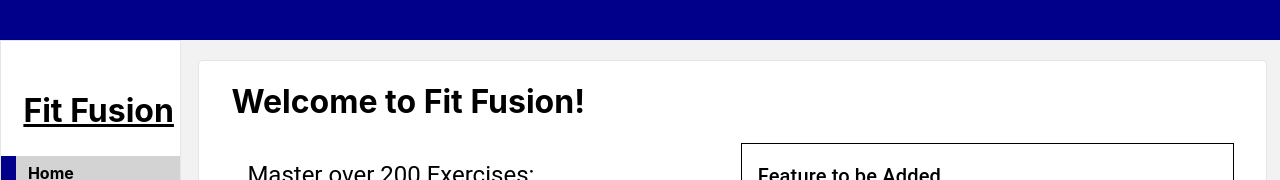
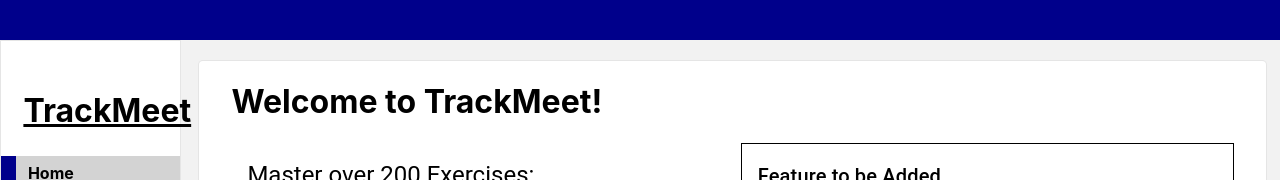
Before and after one commit to cs490-group-7/cs490-group7-frontend, a React (Create React App) app: page / in a window 1280 px wide. Shown: the top 180 px of the page. Built offline with nearby package versions, Linux system fonts and the light colour scheme; no server answers.

Commit message:
change name

```diff
--- a/src/components/SideNav.js
+++ b/src/components/SideNav.js
@@ -13,7 +13,7 @@
 
   return (
     <div className="side-nav">
-      <h2 className="title">Fit Fusion</h2>
+      <h2 className="title">TrackMeet</h2>
       {!isAuthenticated && (
         <a className={location.pathname === '/' ? 'active' : ''} onClick={() => navigate("/")}>Home</a>
       )}
--- a/src/pages/Home.js
+++ b/src/pages/Home.js
@@ -43,7 +43,7 @@
 
   return (
     <div className="home-page">
-      <h1>Welcome to Fit Fusion!</h1>
+      <h1>Welcome to TrackMeet!</h1>
       <Grid container spacing={2}>
         {/* Left half of the screen */}
         <Grid item xs={6}>
```
